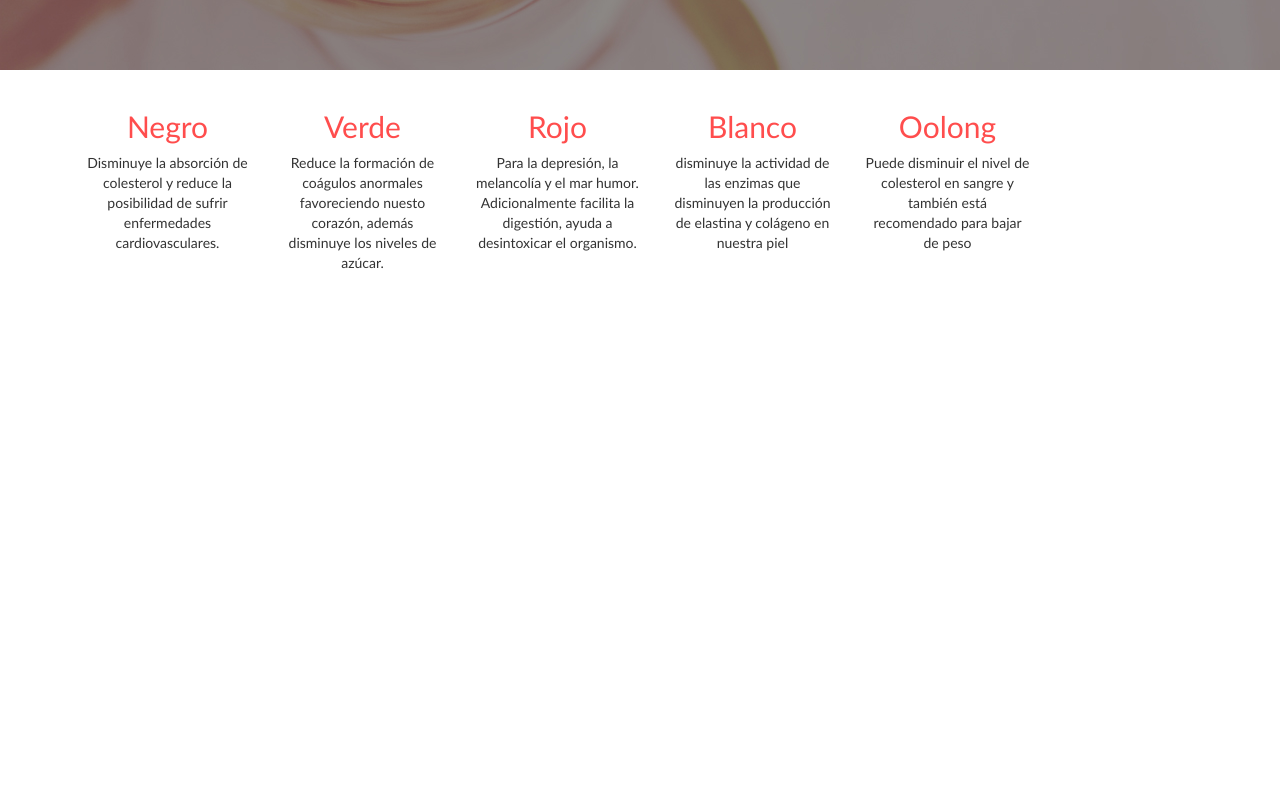
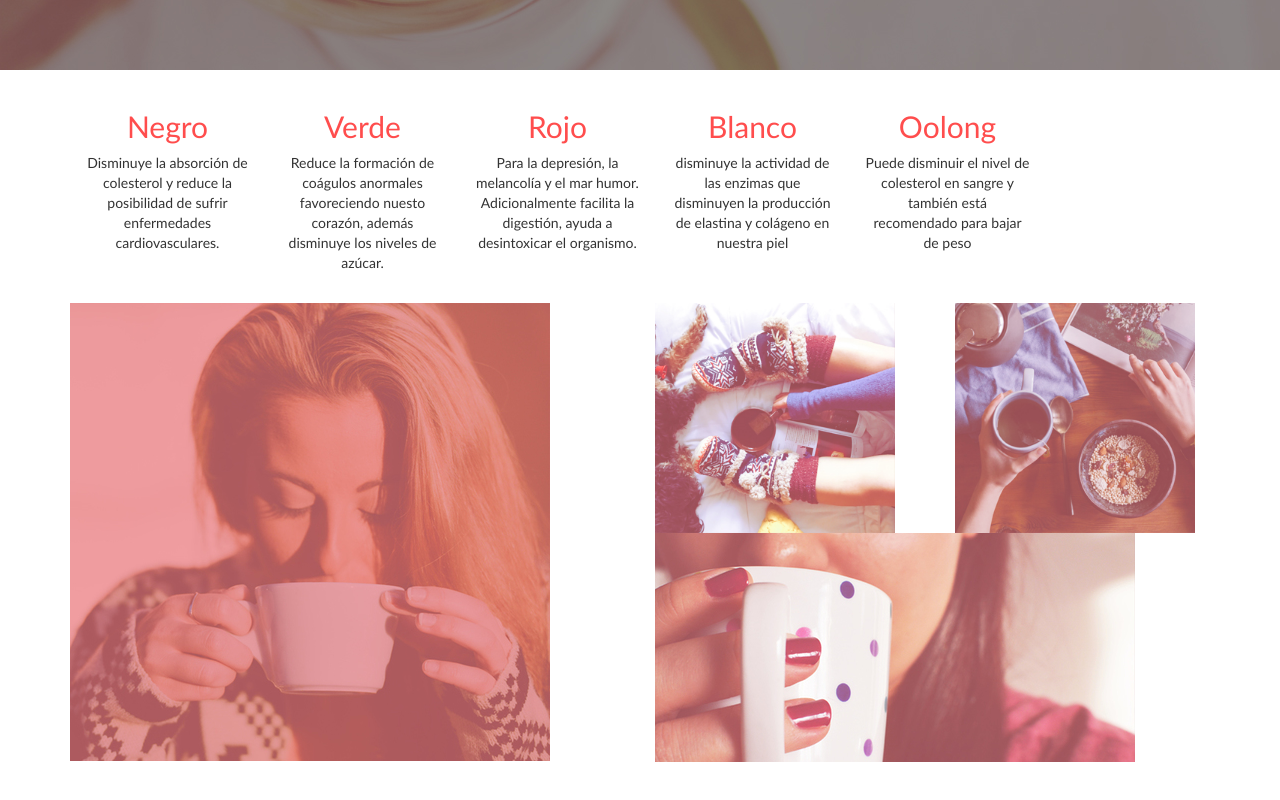
Before and after one commit to kathmarioly/tea_lovers, a website: page index.html in a window 1280 px wide. Shown: the part 2031-2831 px from the top of the page. Before the commit the page ends 2334 px from the top, so only its background shows below. Drawn offline with Linux system fonts and the light colour scheme.

Commit message:
Collage html

```diff
--- a/assets/sass/_mixin.scss
+++ b/assets/sass/_mixin.scss
@@ -191,3 +191,8 @@
 		color: #ff4d4d;
 	}
 }
+
+.collage{
+	img {margin: 0; padding: 0}
+
+}
--- a/index.html
+++ b/index.html
@@ -104,11 +104,31 @@
 				</div>
 			</div>
 		</section>
+		<!--SECCION CUATRO-->
+		<section class="collage">
+			<div class="container">
+				<div class="row">
+					<div class=" fotos col-lg-6 col-md-6 col-sm-6 col-xs-6 text-left" >
+						<img src="dist/img/min-video-1-2_480.jpg">
+					</div>
+					<div class="row">
+						<div class=" fotos col-lg-6 col-md-12 col-sm-12 col-xs-12 text-left">
+							<div class="row">
+								<div class="fotos col-lg-6 col-md-6 col-sm-6 col-xs-6 text-left">
+									<img src="dist/img/min-video-3_360.jpg" width="240">
+								</div>
+								<div class="parrafo col-lg-6 col-md-6 col-sm-6 col-xs-6 text-left">
+									<img src="dist/img/min-video-5_360.jpg" width="240">
+								</div>
+							</div>
+							<img src="dist/img/min-video-6_480.jpg ">
 
-
-
-
-
+						</div>
+					</div>
+				</div>
+			</div>
+		</section>
+		<br><br>
 
 
 
```
